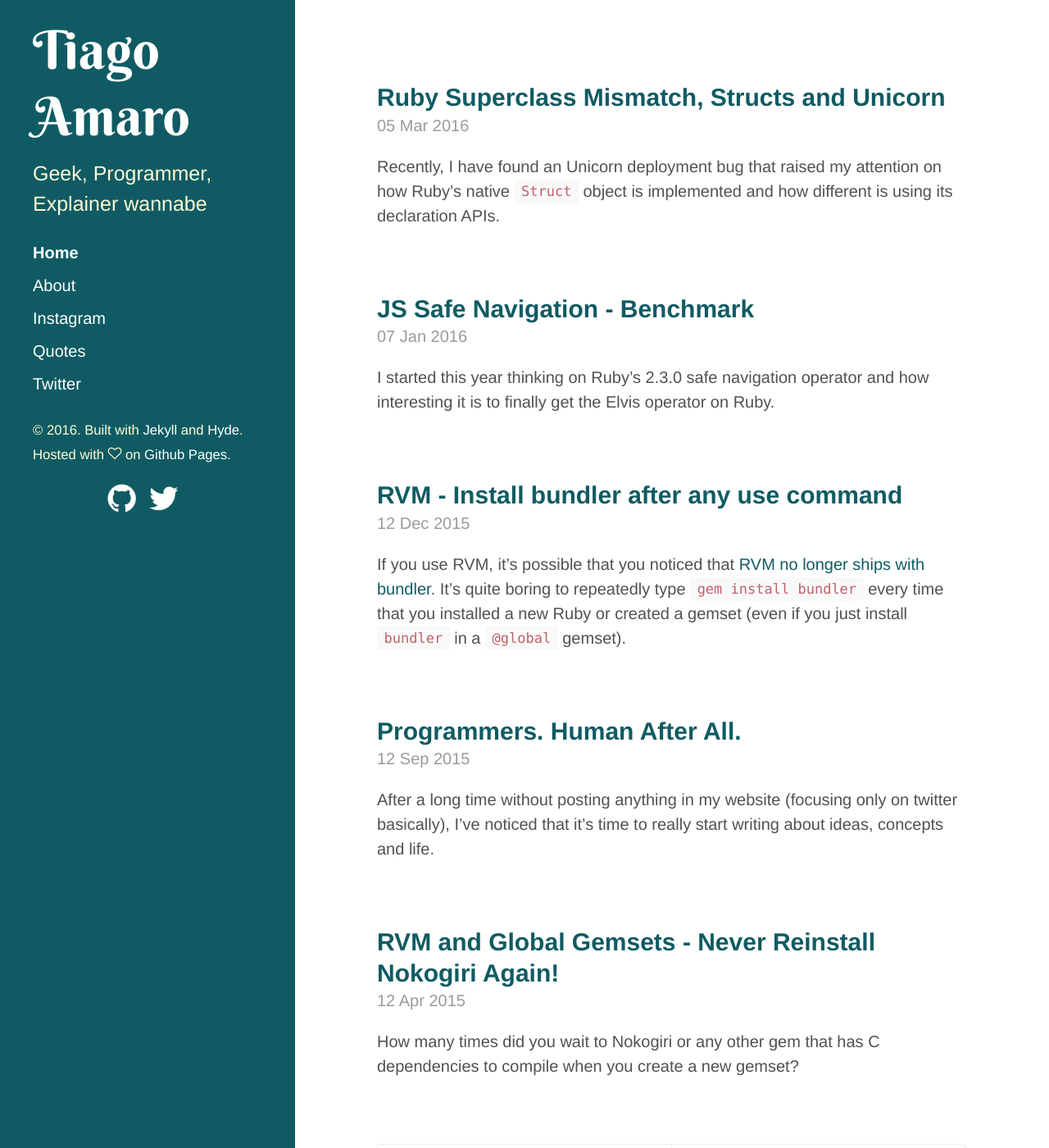
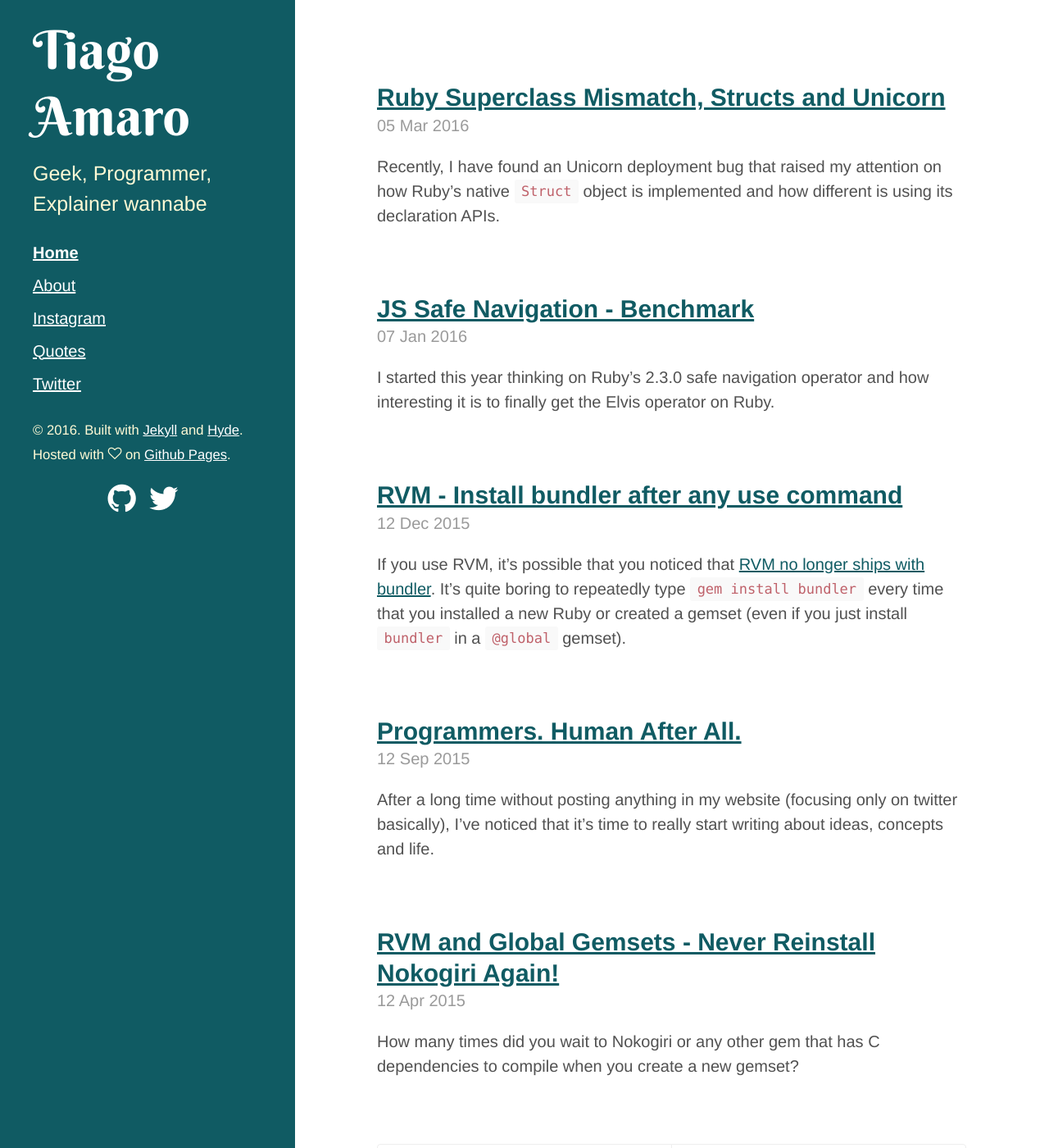
Before and after one commit to tiagoamaro/tiagoamaro.com.br_jekyll, a Jekyll site: the page built from index.html, in a window 1280 px wide and 1400 px high. Shown: the whole window at 82% size. Built offline with Jekyll 4.4.1, drawn with Linux system fonts in a browser that asks for light colours; some web fonts are replaced; the list of posts is cut into pages by our own code.

Commit message:
make links easier to find

```diff
--- a/public/css/custom.css
+++ b/public/css/custom.css
@@ -1,3 +1,13 @@
+/* Overrides */
+
+a {
+  text-decoration: underline;
+}
+
+a:hover {
+  font-weight: bold;
+}
+
 /* Themes */
 
 .theme-base-10 .sidebar {
```
